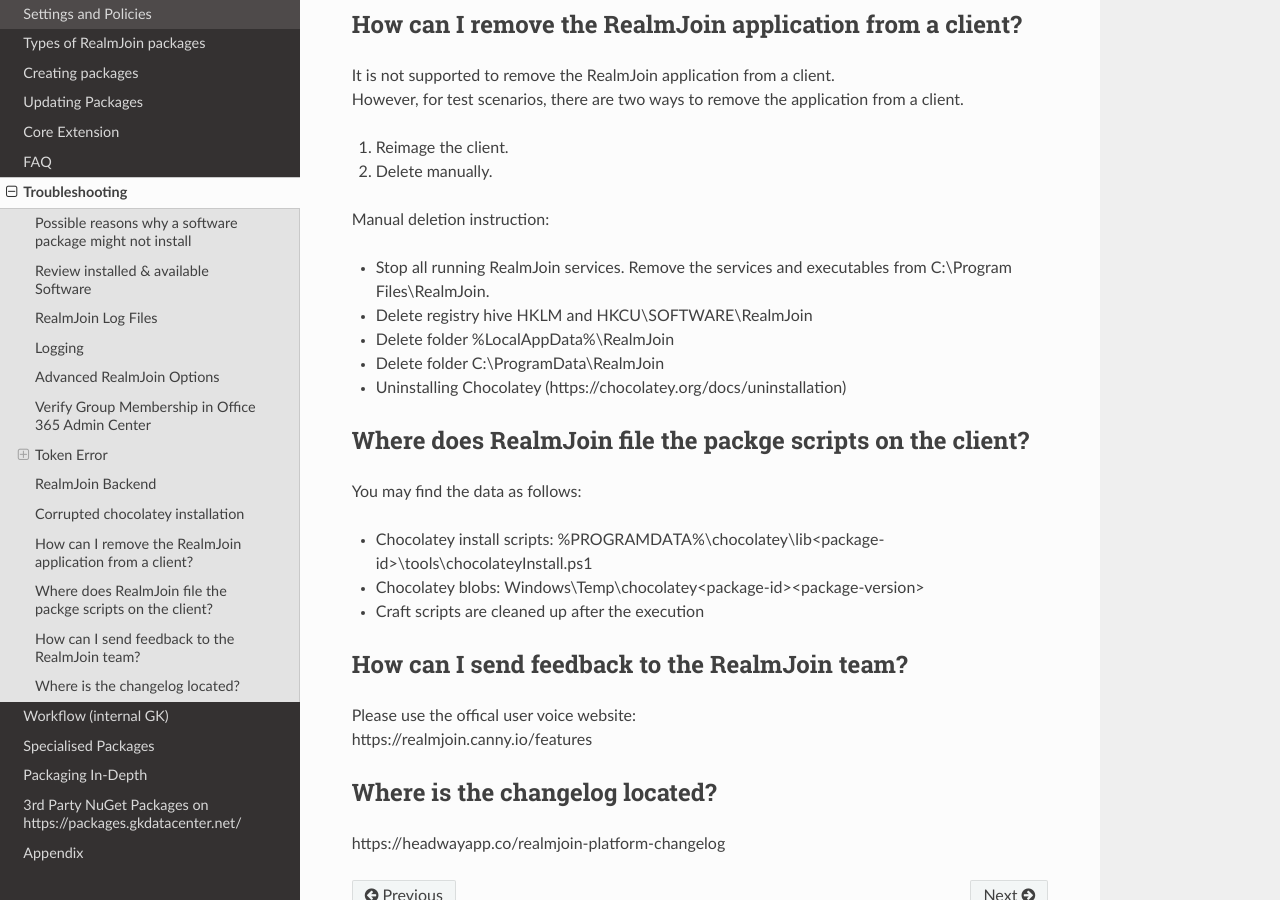
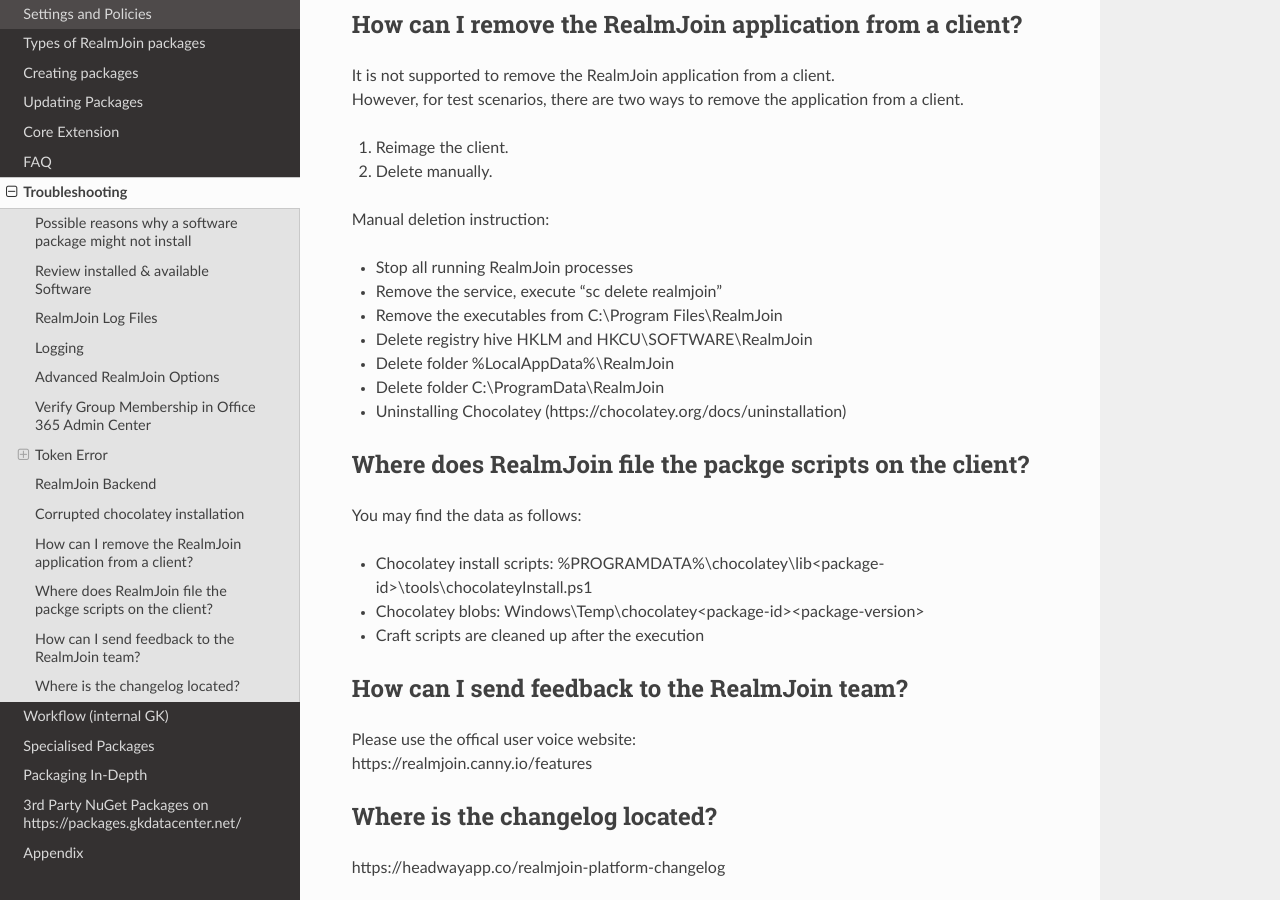
Before and after one commit to bb-froggy/realmjoin-docs, a Sphinx documentation site: the page built from docs/troubleshooting.md, in a window 1280 px wide and 900 px high, scrolled down 9538 px. Built offline with Sphinx 7.4.7 and the Read the Docs theme 2.0.0, drawn with Linux system fonts in a browser that asks for light colours.

Commit message:
Update troubleshooting.md
further clarification

```diff
--- a/docs/troubleshooting.md
+++ b/docs/troubleshooting.md
@@ -145,7 +145,9 @@
 2. Delete manually.
 
 Manual deletion instruction:
-* Stop all running RealmJoin services. Remove the services and executables from C:\Program Files\RealmJoin.
+* Stop all running RealmJoin processes
+* Remove the service, execute "sc delete realmjoin"
+* Remove the executables from C:\Program Files\RealmJoin
 * Delete registry hive HKLM and HKCU\SOFTWARE\RealmJoin
 * Delete folder %LocalAppData%\RealmJoin
 * Delete folder C:\ProgramData\RealmJoin
```
